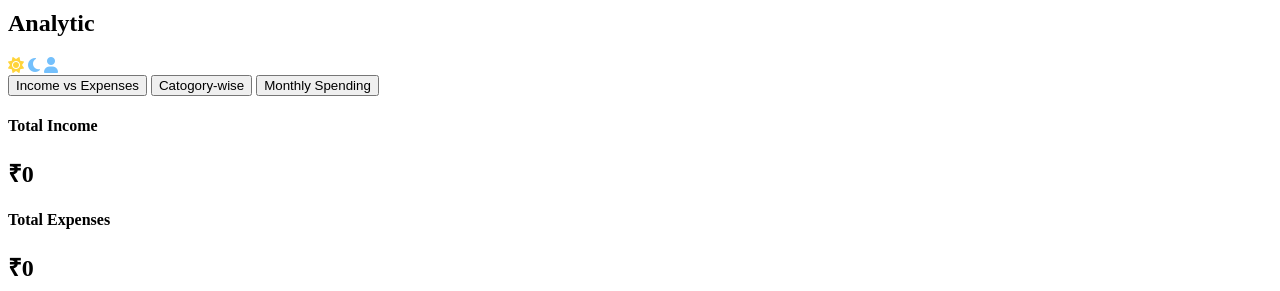
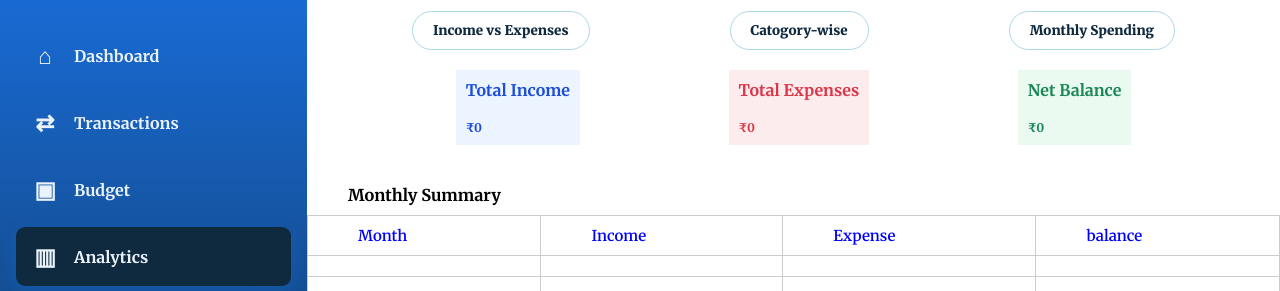
Before and after one commit to aswindevakumar98-DSAN/Personal_Finance_website, a plain HTML site: page analytics/analytics.html in a window 1280 px wide. Shown: the part 92-383 px from the top of the page. Drawn offline with Linux system fonts and the light colour scheme.

Commit message:
fix analytics css link

```diff
--- a/analytics/analytics.html
+++ b/analytics/analytics.html
@@ -3,7 +3,7 @@
 <head>
        <meta name="viewport" content="width=device-width,initial-scale=1.0">
     <title>Analytic page</title>
-    <link rel="stylesheet" href="style.css">
+    <link rel="stylesheet" href="analytics.css">
     <link rel="stylesheet" href="https://cdnjs.cloudflare.com/ajax/libs/font-awesome/6.7.2/css/all.min.css">
      <link rel="preconnect" href="https://fonts.googleapis.com">
 <link rel="preconnect" href="https://fonts.gstatic.com" crossorigin>
```
